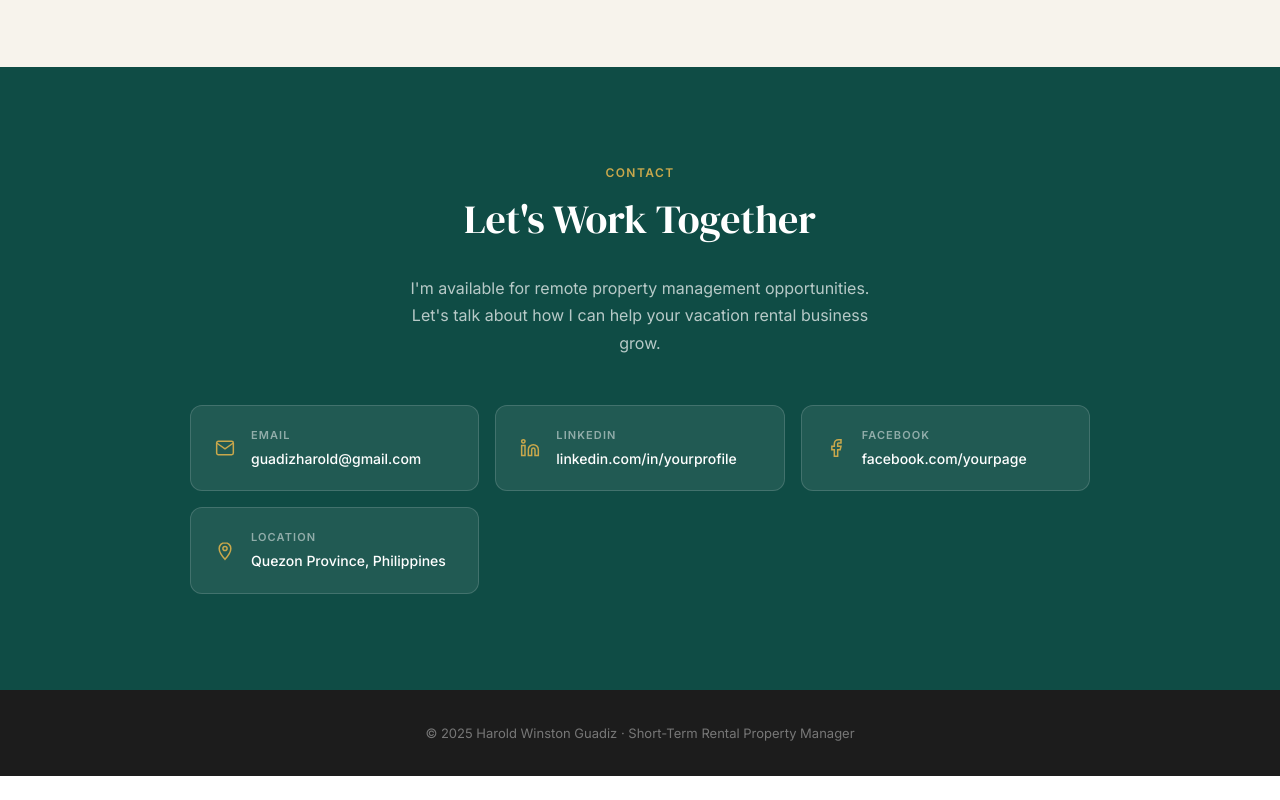
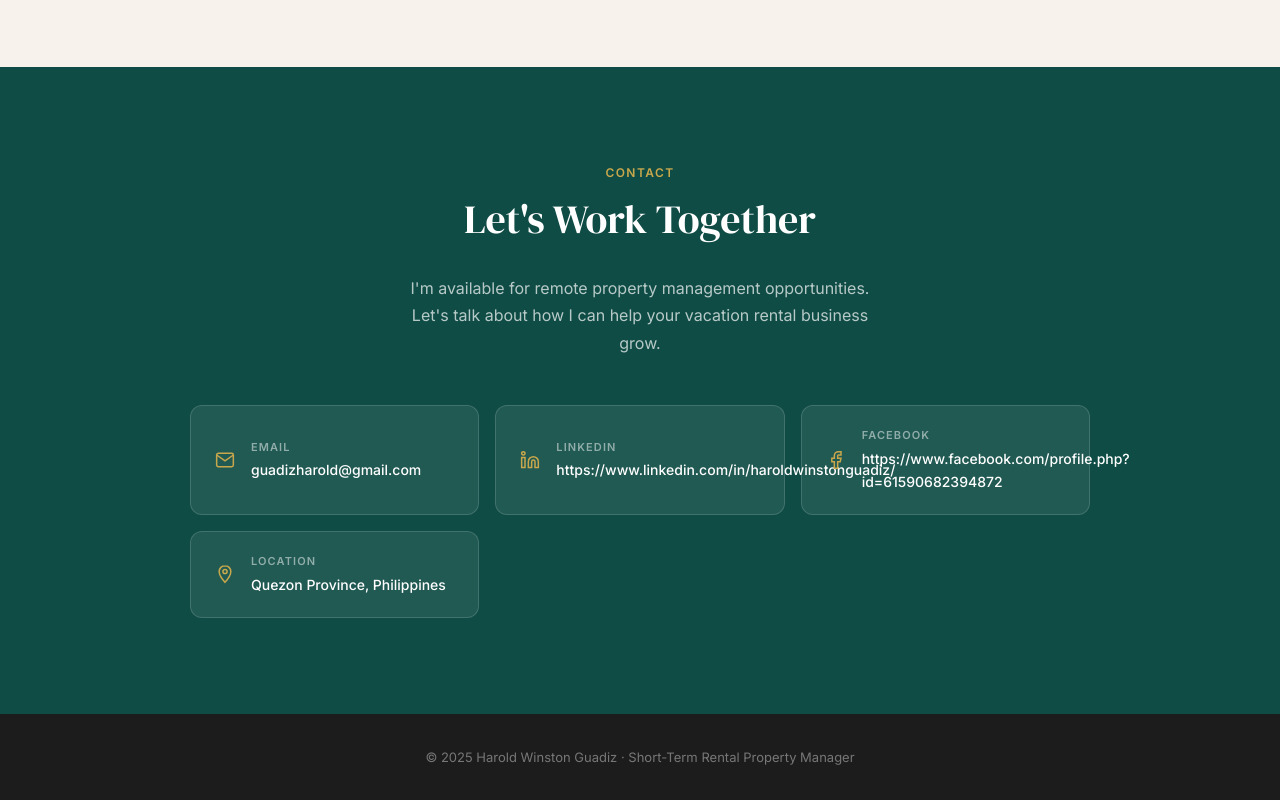
Before and after one commit to hgstaymanagement/harold-portfolio, a website: page index.html in a window 1280 px wide. Shown: the part 5189-5989 px from the top of the page. Before the commit the page ends 5965 px from the top, so only its background shows below. Drawn offline with Linux system fonts and the light colour scheme.

Commit message:
Update contacts index.html

```diff
--- a/index.html
+++ b/index.html
@@ -378,14 +378,14 @@
           <svg width="20" height="20" viewBox="0 0 24 24" fill="none" stroke="currentColor" stroke-width="1.8"><path d="M16 8a6 6 0 016 6v7h-4v-7a2 2 0 00-2-2 2 2 0 00-2 2v7h-4v-7a6 6 0 016-6z"/><rect x="2" y="9" width="4" height="12"/><circle cx="4" cy="4" r="2"/></svg>
           <div>
             <p class="contact-label">LinkedIn</p>
-            <p class="contact-val">linkedin.com/in/yourprofile</p>
+            <p class="contact-val">https://www.linkedin.com/in/haroldwinstonguadiz/</p>
           </div>
         </a>
         <a href="https://facebook.com/yourpage" target="_blank" rel="noopener" class="contact-card">
           <svg width="20" height="20" viewBox="0 0 24 24" fill="none" stroke="currentColor" stroke-width="1.8"><path d="M18 2h-3a5 5 0 00-5 5v3H7v4h3v8h4v-8h3l1-4h-4V7a1 1 0 011-1h3z"/></svg>
           <div>
             <p class="contact-label">Facebook</p>
-            <p class="contact-val">facebook.com/yourpage</p>
+            <p class="contact-val">https://www.facebook.com/profile.php?id=61590682394872</p>
           </div>
         </a>
         <div class="contact-card no-link">
```
